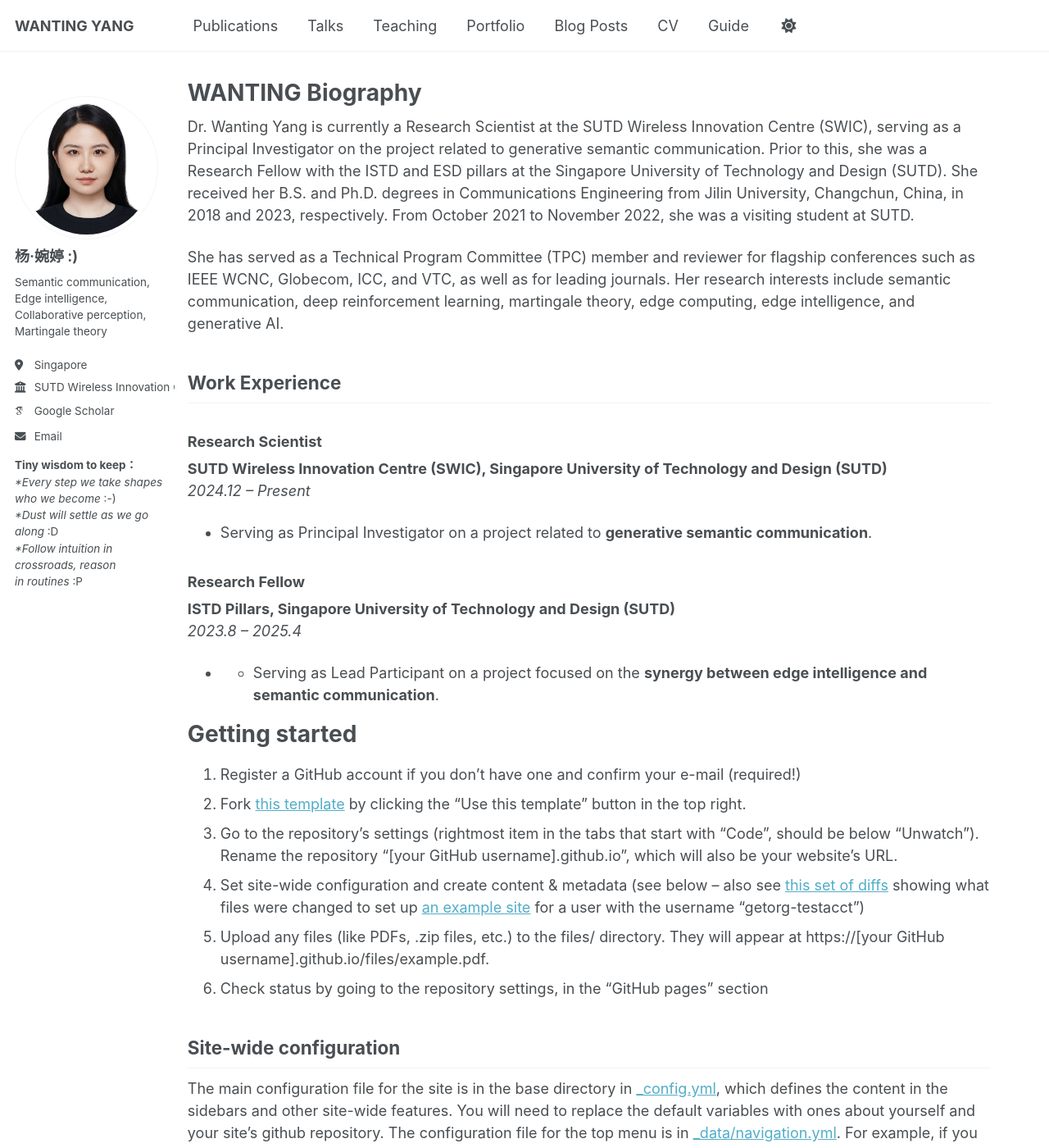
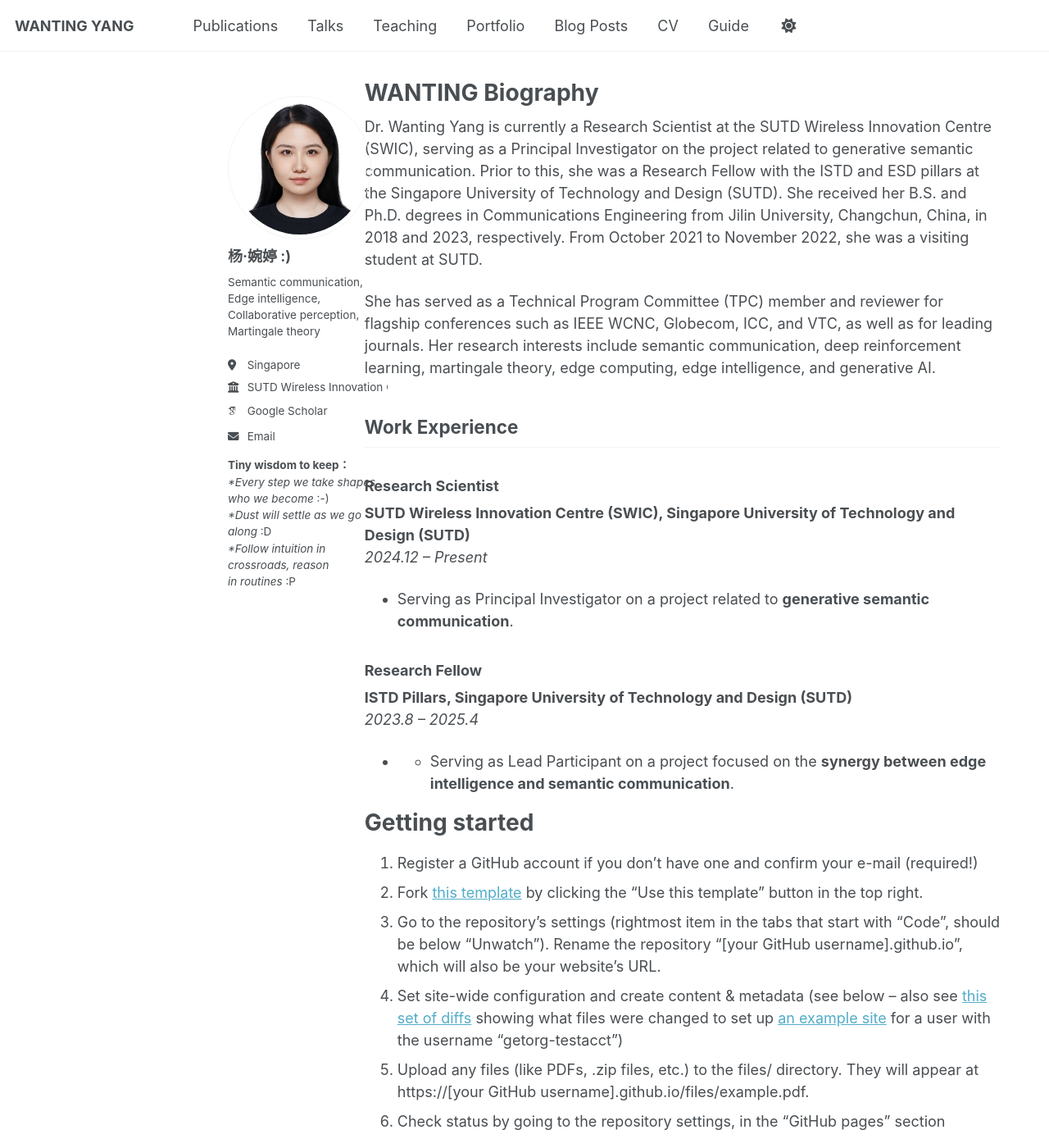
Before and after one commit to wty2011jl/wty2011jl.github.io, a Jekyll site: the page built from _pages/about.md, in a window 1280 px wide and 1400 px high. Shown: the whole window at 82% size. Built offline with Jekyll 4.4.1, drawn with Linux system fonts in a browser that asks for light colours; some web fonts are replaced; a script that is not in the unit is left out.

Commit message:
Update _page.scss

```diff
--- a/_sass/layout/_page.scss
+++ b/_sass/layout/_page.scss
@@ -6,6 +6,7 @@
   @include container;
   @include clearfix;
   margin-top: 2em;
+  margin-left: 260px;
   padding-left: 1em;
   padding-right: 1em;
   animation: intro 0.3s both;
```
